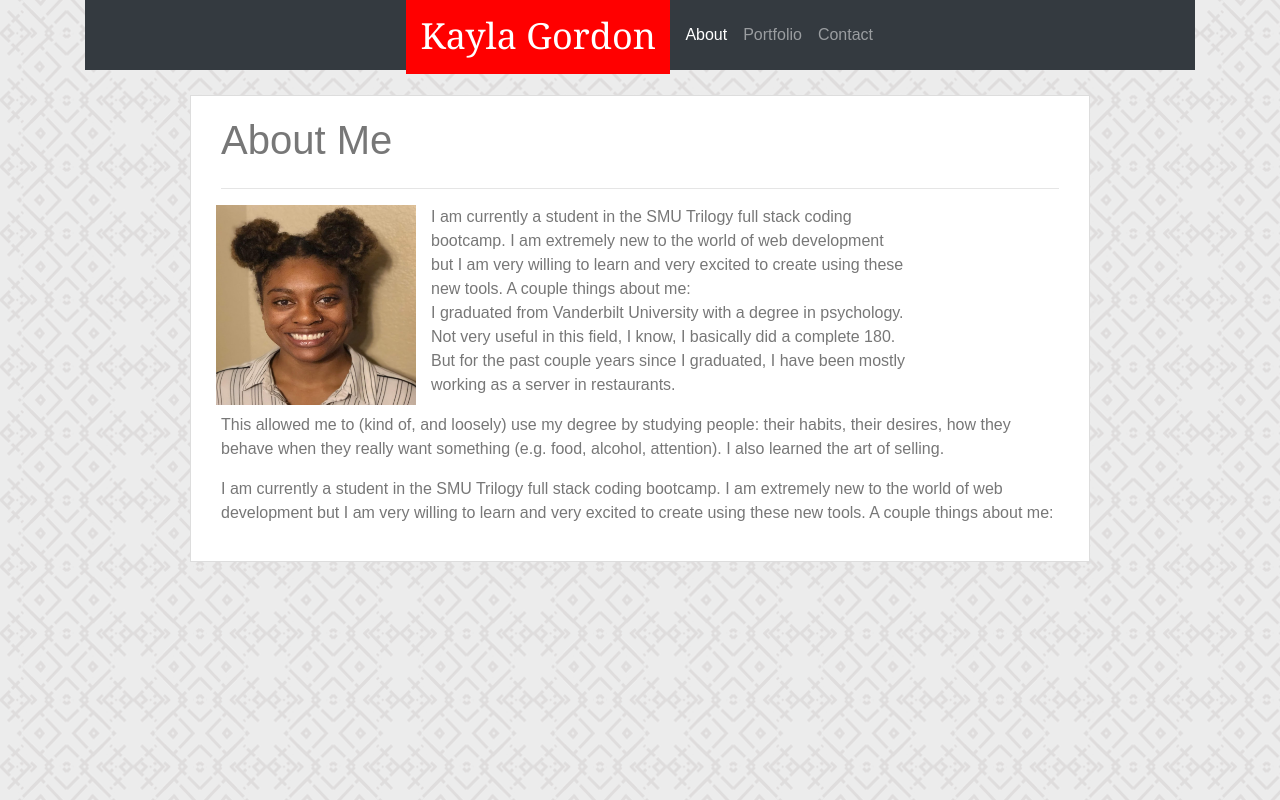
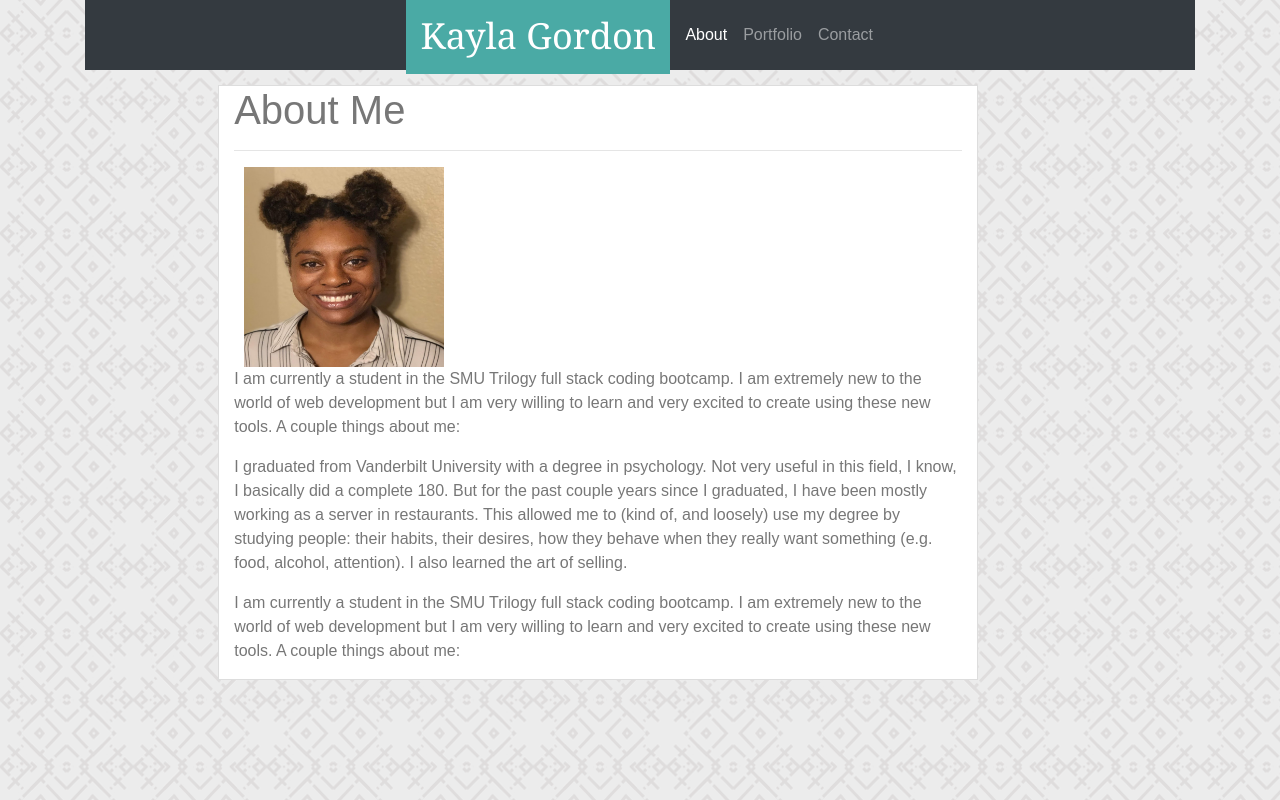
Before and after one commit to kayla8693/Responsive-Portfolio1, a plain HTML site: page index.html in a window 1280 px wide. Drawn offline with nearby package versions, Linux system fonts and the light colour scheme.

Commit message:
debugging

```diff
--- a/assets/css/style.css
+++ b/assets/css/style.css
@@ -6,17 +6,13 @@ body {
     background-image: url("../images/herringbone.png");
 }
 
-/* .navbar {
-    height: 100px;
-} */
-/*
-.name {
+/* .name {
     background: #4aaaa5;
     color: white;
     font-size: 36px;
     font-family: 'Georgia', Times, 'Times New Roman', serif;
     height: 200px;
-    padding: 29.5px;
+    padding: 14.5px;
     margin: 8px;
 } */
 
@@ -35,12 +31,8 @@ body {
 } */
 
 
-
-
-
 #name1 {
-    /* background: #4aaaa5; */
-    background: red;
+    background: #4aaaa5;
     color: white;
     font-size: 36px;
     font-family: 'Georgia', Times, 'Times New Roman', serif;
@@ -53,15 +45,27 @@ body {
     margin: 415px;
 } */
 
-.container1 {
+/* .container1 {
     width: 900px;
     padding: 20px 30px;
     margin: 25px auto;
     background: #ffffff;
     border-style: solid;
     border-color: #dddddd;
+    border-width: 1px; */
+/* } */
+
+
+#about {
+    margin: 15px 13% 35px 13%;
+    background: #ffffff;
+    border-style: solid;
+    border-color: #dddddd;
     border-width: 1px;
+
 }
+
+
 
 #me {
     width: 200px;
--- a/index.html
+++ b/index.html
@@ -45,53 +45,24 @@
     </div>
   </nav>
 
+      <div class="row">
+        <div class="col-sm-8" id="about">
+          <h1>About Me</h1>
 
-  <div class="container1">
-    <!-- <div class="wrapper1"> -->
-
-      <div class="row">
-        <div class="col-md-12">
-          <h1>About Me</h1>
-        </div>
-      </div>
-      <hr>
-
-      <div class="row">
-        <div col-md-3>
+          <hr>
           <img class="img-fluid" id="me" src="assets/images/me.jpg" alt="Kayla Gordon"/>
-        </div>
-
-        <div class="col-md-7">
-          I am currently a student in the SMU Trilogy full stack coding bootcamp. I am extremely new to the world of web development but I am very willing to learn and very excited to create using these new tools. A couple things about me:
-
-          <br>
-
-
-          <p>I graduated from Vanderbilt University with a degree in psychology. Not very useful in
-
-
-            this field, I know, I basically did a complete 180. But for the past couple years since I graduated, I have been mostly working as a server in restaurants.
-
-            </div>
-          </div>
-
-            This allowed me to (kind of, and loosely) use my degree by studying people: their habits, their desires, how they behave when they really want something (e.g. food, alcohol, attention). I also learned the art of selling.
-          </p>
-
 
           <p>I am currently a student in the SMU Trilogy full stack coding bootcamp. I am extremely new to the world of web development but I am very willing to learn and very excited to create using these new tools. A couple things about me:
           </p>
 
+          <p>I graduated from Vanderbilt University with a degree in psychology. Not very useful in this field, I know, I basically did a complete 180. But for the past couple years since I graduated, I have been mostly working as a server in restaurants. This allowed me to (kind of, and loosely) use my degree by studying people: their habits, their desires, how they behave when they really want something (e.g. food, alcohol, attention). I also learned the art of selling.
+          </p>
 
-    <!-- </div> -->
+          <p>I am currently a student in the SMU Trilogy full stack coding bootcamp. I am extremely new to the world of web development but I am very willing to learn and very excited to create using these new tools. A couple things about me:
+          </p>
+        </div>
+      </div>
   </div>
-  </div>
-
-
-
-
-
-
 
 </body>
 </html>
```
